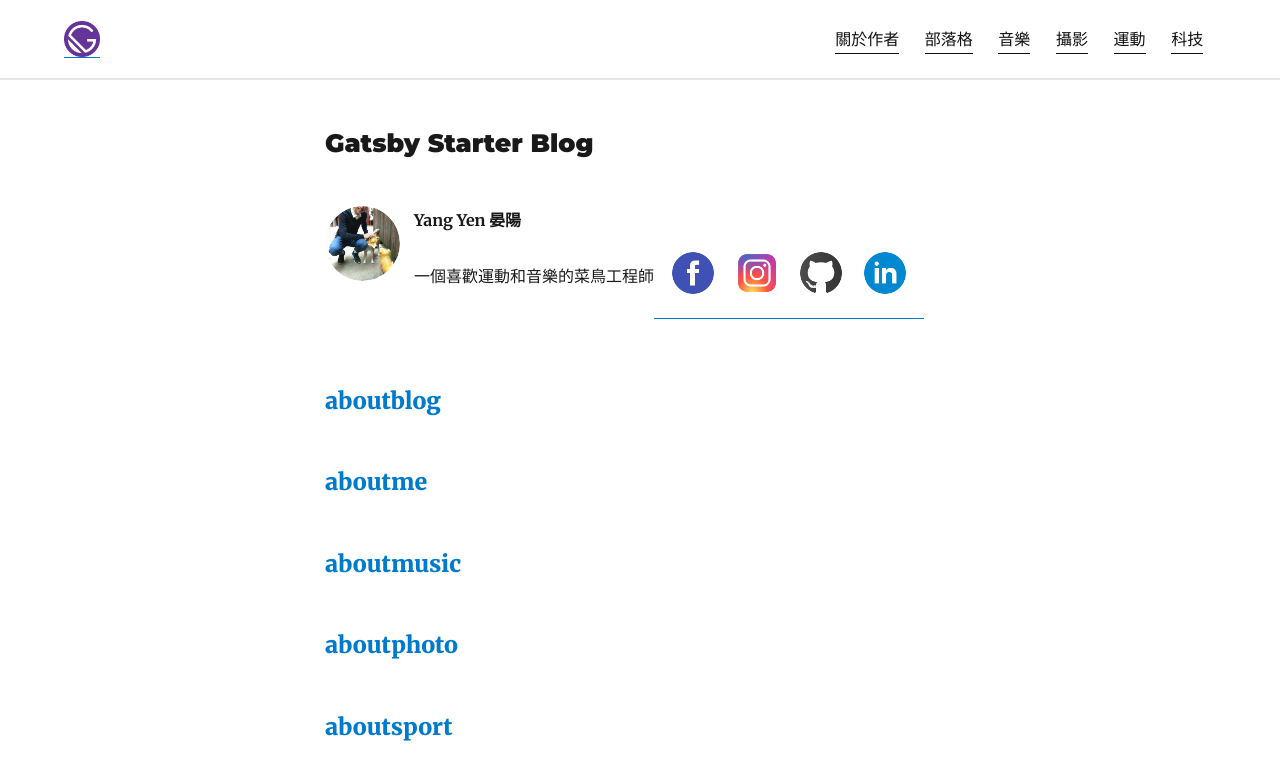
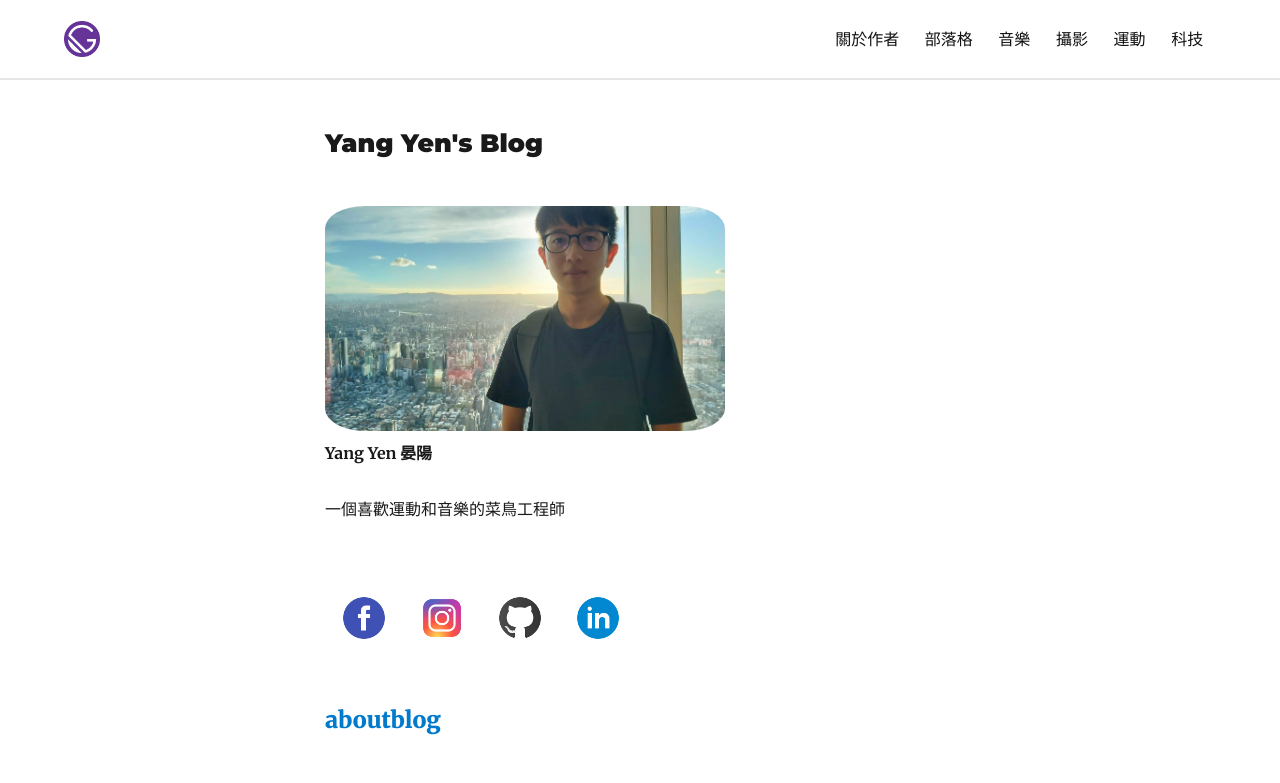
Before and after one commit to YangYen/yang-yen-website, a Gatsby site: page / in a window 1280 px wide. Shown: the top 783 px of the page. Built offline with nearby package versions, Linux system fonts and the light colour scheme; Gatsby itself is replaced by a stand-in of ours; some packages are replaced by stand-ins of ours.

Commit message:
修正排版細項2020_08_25

```diff
--- a/gatsby-config.js
+++ b/gatsby-config.js
@@ -1,6 +1,6 @@
 module.exports = {
   siteMetadata: {
-    title: `Gatsby Starter Blog`,
+    title: `Yang Yen's Blog`,
     author: {
       name: `Yang Yen 晏陽`,
       summary: `一個喜歡運動和音樂的菜鳥工程師`,
--- a/src/components/Navbar/Logo.js
+++ b/src/components/Navbar/Logo.js
@@ -8,6 +8,7 @@ import { Link, useStaticQuery, graphql } from "gatsby"
 const LogoWrap = styled.div`
   margin: auto 0;
   flex: 0 1 36px;
+  box-shadow: none;
 
   @media (max-width: 768px) and (orientation: landscape) {
     flex: 0 1 25px;
--- a/src/components/Navbar/NavbarLinks.js
+++ b/src/components/Navbar/NavbarLinks.js
@@ -16,6 +16,7 @@ const NavItem = styled(Link)`
   margin: 0 1vw;
   transition: all 200ms ease-in;
   position: relative;
+  box-shadow: none;
 
   :after {
     position: absolute;
--- a/src/components/bio.js
+++ b/src/components/bio.js
@@ -6,19 +6,57 @@
  */
 
 import React from "react"
-import { useStaticQuery, graphql } from "gatsby"
+import { Link, useStaticQuery, graphql } from "gatsby"
 import Image from "gatsby-image"
+import styled from "styled-components"
+import { rhythm } from "../utils/typography"
 
-import { rhythm } from "../utils/typography"
+const NavItem = styled(Link)`
+text-decoration: none;
+color: #111;
+display: inline-block;
+white-space: nowrap;
+margin: 0 0;
+transition: all 200ms ease-in;
+position: relative;
+box-shadow: none;
+
+
+:after {
+  position: absolute;
+  bottom: 0;
+  left: 0;
+  right: 0;
+  width: 0%;
+  content: ".";
+  color: transparent;
+  background: goldenrod;
+  height: 1px;
+  transition: all 0.4s ease-in;
+}
+
+:hover {
+  color: goldenrod;
+  ::after {
+    width: 100%;
+  }
+}
+
+@media (max-width: 768px) {
+  padding: 20px 0;
+  font-size: 1.5rem;
+  z-index: 6;
+}
+`
 
 const Bio = () => {
   const data = useStaticQuery(graphql`
     query BioQuery {
-      avatar: file(absolutePath: { regex: "/profile-pic.jpg/" }) {
+      avatar: file(absolutePath: { regex: "/profile-pic.png/" }) {
         childImageSharp {
-          fixed(width: 75, height: 75) {
-            ...GatsbyImageSharpFixed
-          }
+            fixed(pngQuality: 100) {
+              ...GatsbyImageSharpFixed
+            }
         }
       }
       fbicon: file(absolutePath: { regex: "/facebook-icon.png/" }) {
@@ -71,8 +109,9 @@ const Bio = () => {
   return (
     <div
       style={{
-        display: `flex`,
-        marginBottom: rhythm(2.5),
+        display: `block`,
+        // marginBottom: rhythm(2.5),
+        marginBottom: 0,
       }}
     >
       <Image
@@ -81,11 +120,12 @@ const Bio = () => {
         style={{
           marginRight: rhythm(1 / 2),
           marginBottom: 0,
-          minWidth: 75,
-          borderRadius: `100%`,
+          minWidth: 300,
+          minHeight: 150,
+          // borderRadius: `100%`,
         }}
         imgStyle={{
-          borderRadius: `50%`,
+          borderRadius: `10%`,
         }}
       />
       <div
@@ -108,8 +148,7 @@ const Bio = () => {
       </p>
       </div>
 
-      <a  href={`${social.facebook}`} >
-      <Image
+      <NavItem to={`${social.facebook}`}>      <Image
         fixed={data.fbicon.childImageSharp.fixed}
         alt={author.name}
         style={{
@@ -123,56 +162,58 @@ const Bio = () => {
         imgStyle={{
           borderRadius: `50%`,
         }}
-      />
-      </a>
-      <a href={`${social.instagram}`}>
-      <Image
+      /></NavItem>
+
+        <NavItem to={`${social.instagram}`}>
+        <Image
         fixed={data.igicon.childImageSharp.fixed}
         alt={author.name}
         style={{
           marginRight: rhythm(1 / 2),
+          marginLeft: rhythm(1 / 2),
           marginBottom: 0,
           marginTop:rhythm(1.5),
-          // minWidth: 75,
+          // minWidth: 50,
           borderRadius: `100%`,
         }}
         imgStyle={{
           borderRadius: `50%`,
         }}
-      />
-      </a>
-      <a href={`${social.github}`}>
-      <Image
+      /></NavItem>
+
+        <NavItem to={`${social.github}`}>
+        <Image
         fixed={data.githubicon.childImageSharp.fixed}
         alt={author.name}
         style={{
           marginRight: rhythm(1 / 2),
+          marginLeft: rhythm(1 / 2),
           marginBottom: 0,
           marginTop:rhythm(1.5),
-          // minWidth: 75,
+          // minWidth: 50,
           borderRadius: `100%`,
         }}
         imgStyle={{
           borderRadius: `50%`,
         }}
-      />
-      </a>
-      <a href={`${social.linkedin}`}>
-      <Image
+      /></NavItem>
+
+        <NavItem to={`${social.linkedin}`}>
+        <Image
         fixed={data.linkedinicon.childImageSharp.fixed}
         alt={author.name}
         style={{
           marginRight: rhythm(1 / 2),
+          marginLeft: rhythm(1 / 2),
           marginBottom: 0,
           marginTop:rhythm(1.5),
-          // minWidth: 75,
+          // minWidth: 50,
           borderRadius: `100%`,
         }}
         imgStyle={{
           borderRadius: `50%`,
         }}
-      />
-      </a>
+      /></NavItem>
     </div>
   )
 }
--- a/src/components/layout.js
+++ b/src/components/layout.js
@@ -10,11 +10,12 @@ const Layout = ({ location, title, children }) => {
 
   if (location.pathname === rootPath) {
     header = (
-      <h1
+      <h1 class="text-center"
         style={{
           ...scale(0.5),
           marginBottom: rhythm(1.5),
           marginTop: 0,
+
         }}
       >
         <Link
```
Also changed, not shown: content/assets/profile-pic.jpg (deleted), content/assets/profile-pic.png (added).
